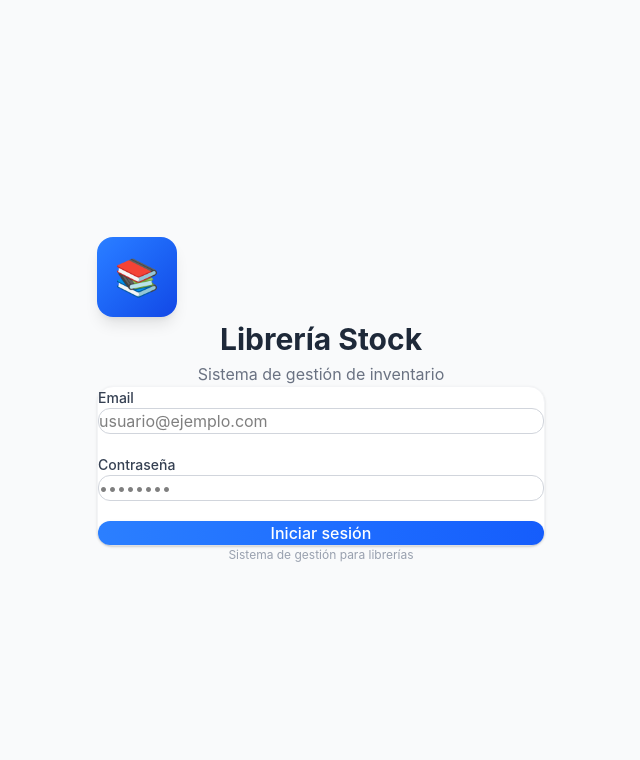
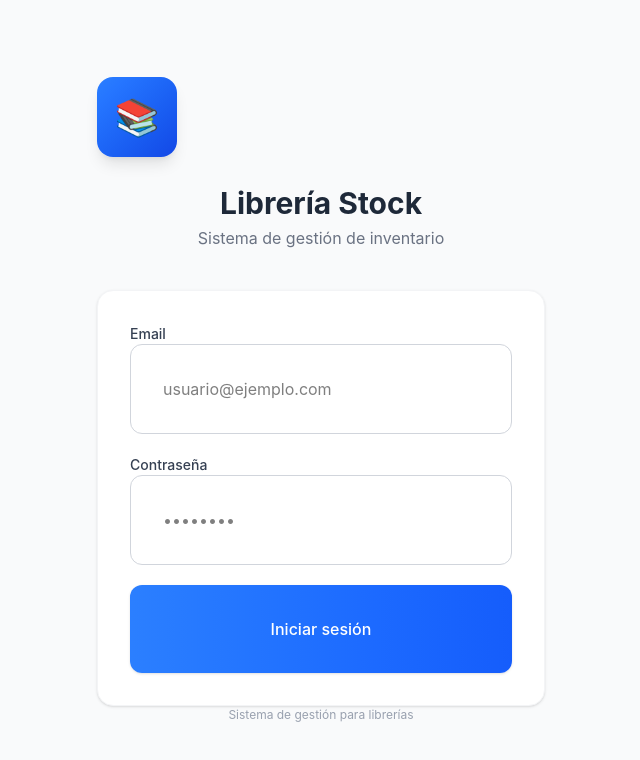
Before and after one commit to CarolinaBadilla/Scribo-stock, a React app in the folder frontend/: page /login in a window 1280 px wide. Shown: the top 760 px of the page, without its empty margins (319-959 px from the left). Built offline with nearby package versions, Linux system fonts and the light colour scheme; no server answers; the HTML template or start-up script is replaced by a standard one.

Commit message:
Mejorar margin general en CSS

```diff
--- a/frontend/src/index.css
+++ b/frontend/src/index.css
@@ -96,3 +96,93 @@ form > * {
 form > *:last-child {
   margin-bottom: 0;
 }
+
+/* src/index.css - Agregar al FINAL del archivo */
+
+/* FORZAR ESPACIADO GLOBAL */
+body {
+  line-height: 1.6 !important;
+}
+
+/* Forzar más espacio en contenedores */
+#root > div > main > div {
+  padding-left: 2rem !important;
+  padding-right: 2rem !important;
+}
+
+@media (min-width: 768px) {
+  #root > div > main > div {
+    padding-left: 3rem !important;
+    padding-right: 3rem !important;
+  }
+}
+
+@media (min-width: 1024px) {
+  #root > div > main > div {
+    padding-left: 4rem !important;
+    padding-right: 4rem !important;
+  }
+}
+
+/* Forzar más espacio entre elementos */
+.mb-4 {
+  margin-bottom: 1.5rem !important;
+}
+.mb-6 {
+  margin-bottom: 2rem !important;
+}
+.mb-8 {
+  margin-bottom: 2.5rem !important;
+}
+.mb-10 {
+  margin-bottom: 3rem !important;
+}
+
+/* Forzar más padding en tarjetas */
+.rounded-xl,
+.rounded-2xl {
+  padding: 1.5rem !important;
+}
+
+@media (min-width: 768px) {
+  .rounded-xl,
+  .rounded-2xl {
+    padding: 2rem !important;
+  }
+}
+
+/* Forzar botones más grandes */
+button,
+.btn {
+  padding: 0.75rem 1.5rem !important;
+  font-size: 1rem !important;
+}
+
+/* Forzar inputs más grandes */
+input,
+select {
+  padding: 0.75rem 1rem !important;
+  font-size: 1rem !important;
+}
+
+/* Forzar gap en grids */
+.grid {
+  gap: 1.5rem !important;
+}
+
+@media (min-width: 768px) {
+  .grid {
+    gap: 2rem !important;
+  }
+}
+
+/* Forzar espacio en tablas */
+th, td {
+  padding: 1rem !important;
+}
+
+@media (min-width: 768px) {
+  th, td {
+    padding: 1.25rem !important;
+  }
+}
```
